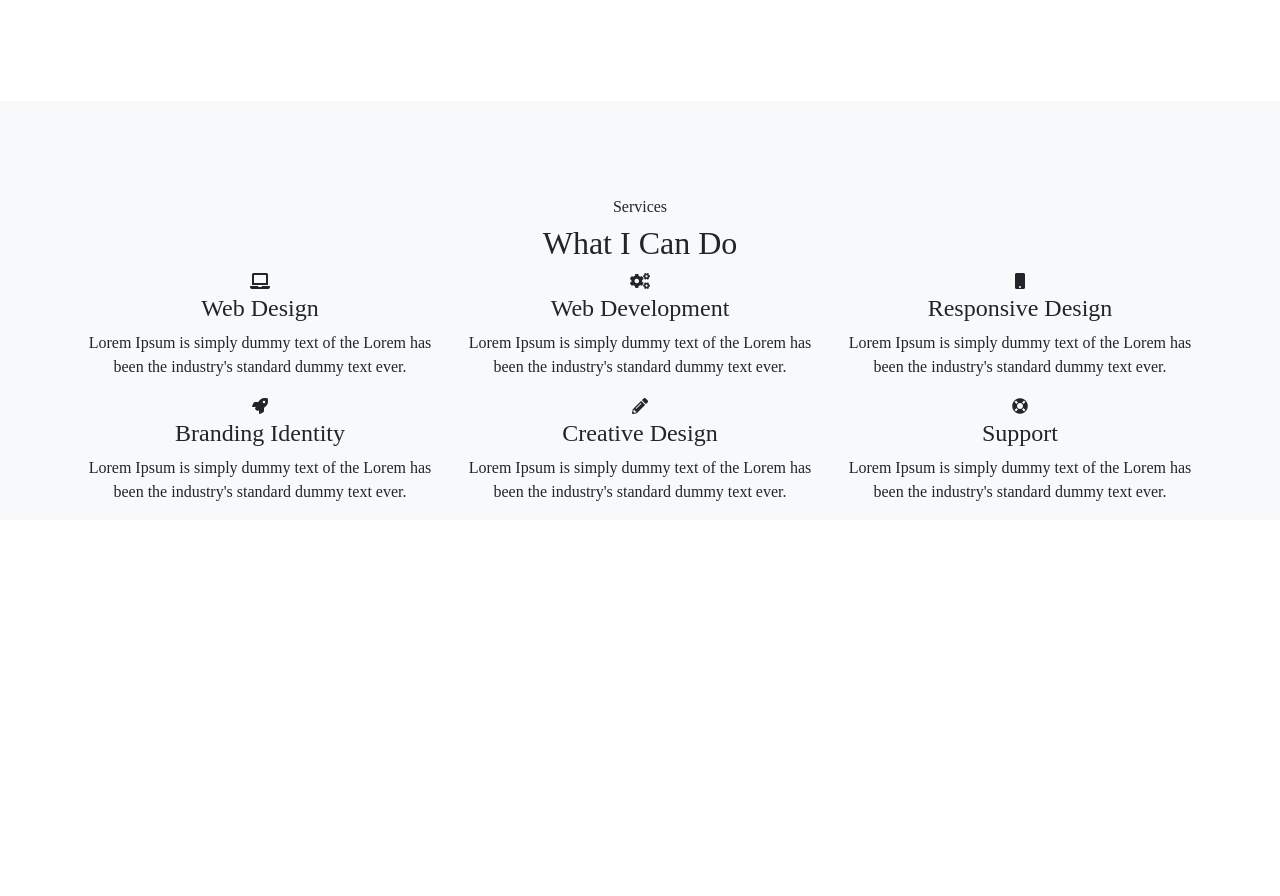
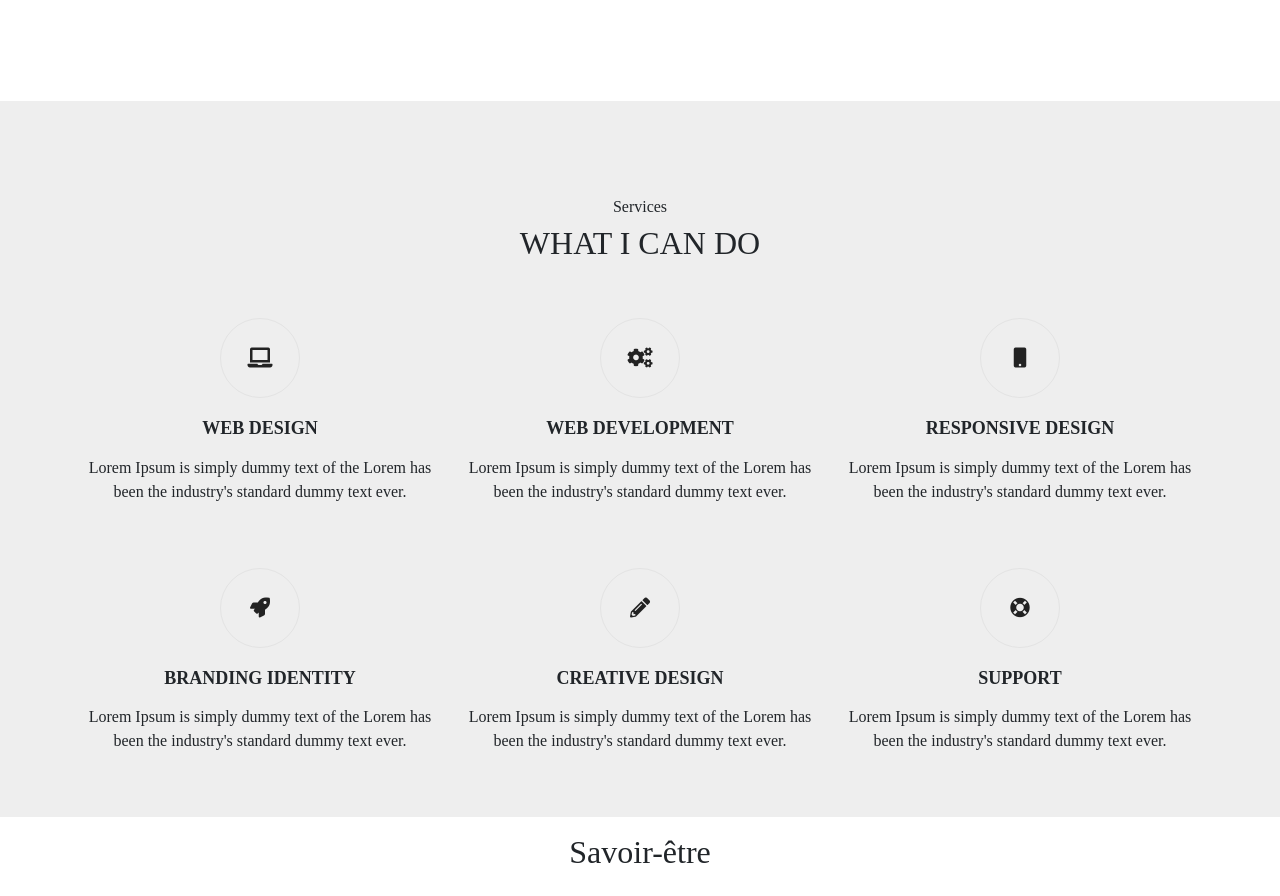
Before and after one commit to Ismaelazd/Portfolio, a React (Create React App) app: page / in a window 1280 px wide. Shown: the part 1242-2138 px from the top of the page. Before the commit the page ends 1762 px from the top, so only its background shows below. Built offline with nearby package versions, Linux system fonts and the light colour scheme.

Commit message:
Section SavoirEtre

```diff
--- a/src/App.jsx
+++ b/src/App.jsx
@@ -2,17 +2,19 @@ import React , {useState, Fragment} from 'react';
 import Header from './components/Header'
 import About from './components/About'
 import Services from './components/Services'
+import SavoirEtre from './components/SavoirEtre'
 
 
 const App = ()=>{
-
 
     return(
        <Fragment>
            <Header/>
            <About/>
            <Services/>
+           <SavoirEtre/>
        </Fragment>
     )
+
 };
     export default App;
--- /dev/null
+++ b/src/components/SavoirEtre.jsx
@@ -0,0 +1,20 @@
+import React , {useState, } from 'react';
+
+
+const SavoirEtre = ()=>{
+
+
+    return(
+     <section className="savoirEtre text-center">
+         <div className="container py-3">
+             <h2>Savoir-être</h2>
+             <div className="row">
+
+             </div>
+         </div>
+
+
+     </section>
+    )
+};
+    export default SavoirEtre;
--- a/src/components/Services.jsx
+++ b/src/components/Services.jsx
@@ -1,13 +1,11 @@
 import React , {useState} from 'react';
-
 
 const Services = ()=>{
 
-
     return(
-       <section className="services bg-light pt-5">
+       <section className="services pt-5">
            <div className="container pt-5">
-                <div className="row">
+                <div className="row ">
                     <div className="col">
                         <div className="heading text-center">
                             <h6>Services</h6>
@@ -15,8 +13,8 @@ const Services = ()=>{
                         </div>
                     </div>
                 </div>
-                <div className="row">
-                    <div className="col-md-4">
+                <div className="row pt-5">
+                    <div className="col-md-4 mb-5">
 
                         <div className="service-item">
                             <span className="icon">
@@ -26,7 +24,7 @@ const Services = ()=>{
                             <p>Lorem Ipsum is simply dummy text of the Lorem has been the industry's standard dummy text ever.</p>
                         </div>
                     </div>
-                    <div className="col-md-4">
+                    <div className="col-md-4 mb-5">
 
                         <div className="service-item">
                             <span className="icon">
@@ -36,7 +34,7 @@ const Services = ()=>{
                             <p>Lorem Ipsum is simply dummy text of the Lorem has been the industry's standard dummy text ever.</p>
                         </div>
                     </div>
-                    <div className="col-md-4">
+                    <div className="col-md-4 mb-5">
 
                         <div className="service-item">
                             <span className="icon">
@@ -46,7 +44,7 @@ const Services = ()=>{
                             <p>Lorem Ipsum is simply dummy text of the Lorem has been the industry's standard dummy text ever.</p>
                         </div>
                     </div>
-                    <div className="col-md-4">
+                    <div className="col-md-4 mb-5">
 
                         <div className="service-item">
                             <span className="icon">
@@ -56,7 +54,7 @@ const Services = ()=>{
                             <p>Lorem Ipsum is simply dummy text of the Lorem has been the industry's standard dummy text ever.</p>
                         </div>
                     </div>
-                    <div className="col-md-4">
+                    <div className="col-md-4 mb-5">
 
                         <div className="service-item">
                             <span className="icon">
@@ -66,7 +64,7 @@ const Services = ()=>{
                             <p>Lorem Ipsum is simply dummy text of the Lorem has been the industry's standard dummy text ever.</p>
                         </div>
                     </div>
-                    <div className="col-md-4">
+                    <div className="col-md-4 mb-5">
 
                         <div className="service-item">
                             <span className="icon">
@@ -79,7 +77,6 @@ const Services = ()=>{
                 </div>
             </div>
        </section>
-
     )
 };
 export default Services;
--- a/src/css/style.css
+++ b/src/css/style.css
@@ -115,10 +115,38 @@
 }
 
 .services {
-  padding-top: 25;
+  background-color: #eeeeee;
+}
+.services .container h2 {
+  text-transform: uppercase;
 }
 .services .container .row .service-item {
   text-align: center;
+}
+.services .container .row .service-item .icon {
+  border: 1px solid #e3e3e3;
+  transition: 0.5s all ease;
+  color: #222;
+  display: inline-block;
+  margin-bottom: 20px;
+  font-size: 20px;
+  border-radius: 50%;
+  line-height: 78px;
+  height: 80px;
+  width: 80px;
+}
+.services .container .row .service-item .icon:hover {
+  background-color: #ffffff;
+  box-shadow: 0 15px 60px rgba(0, 0, 0, 0.25);
+}
+.services .container .row .service-item h4 {
+  font-size: 18px;
+  font-weight: 700;
+  margin-bottom: 16px;
+  text-transform: uppercase;
+}
+.services .container .row .service-item p {
+  font-size: 16px;
 }
 
 body {
--- a/src/sass/services.sass
+++ b/src/sass/services.sass
@@ -1,5 +1,33 @@
 .services
+    background-color: #eeeeee
+
     .container
+        h2
+            text-transform: uppercase
+
         .row
             .service-item
                 text-align: center
+
+                .icon
+                    border: 1px solid #e3e3e3
+                    transition: .5s all ease
+                    color: #222
+                    display: inline-block
+                    margin-bottom: 20px
+                    font-size: 20px
+                    border-radius: 50%
+                    line-height: 78px
+                    height: 80px
+                    width: 80px
+                .icon:hover
+                    background-color: #ffffff
+                    box-shadow: 0 15px 60px rgba(0, 0, 0, 0.25)
+
+                h4
+                    font-size: 18px
+                    font-weight: 700
+                    margin-bottom: 16px
+                    text-transform: uppercase
+                p
+                    font-size: 16px
--- a/src/sass/style.sass
+++ b/src/sass/style.sass
@@ -1,6 +1,7 @@
 @import './header'
 @import './about'
 @import './services'
+@import './savoirEtre'
 
 body
     font-family: "Raleway", san-serif
```
Also changed, not shown: src/sass/savoirEtre.sass (added), 2 other files (tests, documents, lock files or other folders).
